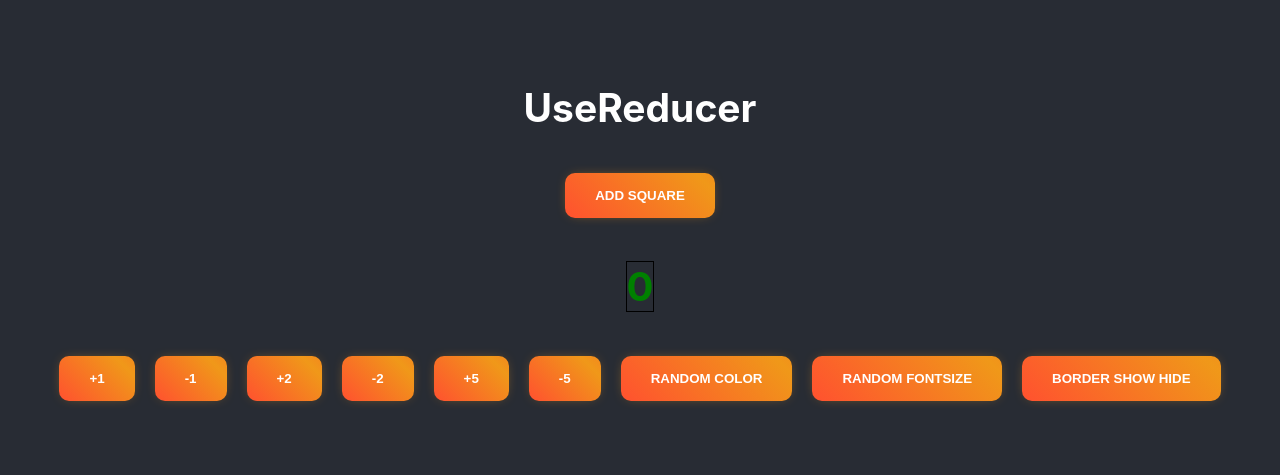
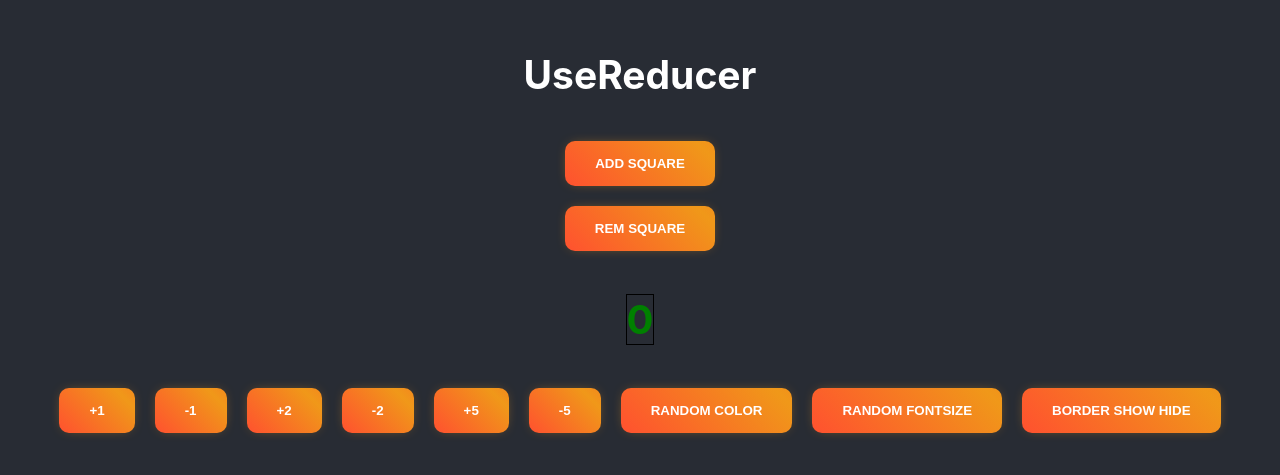
Before and after one commit to Jakavickis/drontai, a React (Create React App) app in the folder r1/: page / in a window 1280 px wide. Shown: the part 169-644 px from the top of the page. Built offline with nearby package versions, Linux system fonts and the light colour scheme.

Commit message:
upgrade sq

```diff
--- a/r1/src/Actions/count.js
+++ b/r1/src/Actions/count.js
@@ -1,4 +1,4 @@
-import { ADD_ONE, ADD_TWO, REMOVE_ONE, REMOVE_TWO, ADD_FIVE, REMOVE_FIVE, RAND_COLOR, RAND_FONT, BORDER_S_H, SQUARE } from '../Constants/actions';
+import { ADD_ONE, ADD_TWO, REMOVE_ONE, REMOVE_TWO, ADD_FIVE, REMOVE_FIVE, RAND_COLOR, RAND_FONT, BORDER_S_H, SQUARE, REM_SQUARE } from '../Constants/actions';
 
 export function add1() {
     return {
@@ -57,3 +57,8 @@ export function addSquare() {
         type: SQUARE
     }
 }
+export function remSquare() {
+    return {
+        type: REM_SQUARE
+    }
+}
--- a/r1/src/Components/016/Count.jsx
+++ b/r1/src/Components/016/Count.jsx
@@ -1,5 +1,5 @@
 import { useReducer } from "react";
-import { add1, rem1, add2, rem2, rem5, add5, randomColor, randomFont, borderShowHide, addSquare } from "../../Actions/count";
+import { add1, rem1, add2, rem2, rem5, add5, randomColor, randomFont, borderShowHide, addSquare, remSquare } from "../../Actions/count";
 import count from "../../Reducers/count";
 import sq from "../../Reducers/sq";
 
@@ -21,6 +21,7 @@ function Count() {
                     sqer.map((_, i) => <div className="kv" key={i}></div>)
                 }</div>
             <button onClick={() => dispachSqer(addSquare())}>add square</button>
+            <button onClick={() => dispachSqer(remSquare())}>rem square</button>
             <h2 style={{
                 color: counter.color,
                 fontSize: counter.fontSize,
--- a/r1/src/Constants/actions.js
+++ b/r1/src/Constants/actions.js
@@ -8,3 +8,4 @@ export const RAND_COLOR = 7;
 export const RAND_FONT = 8;
 export const BORDER_S_H = 13;
 export const SQUARE = 9;
+export const REM_SQUARE = 25;
--- a/r1/src/Reducers/sq.js
+++ b/r1/src/Reducers/sq.js
@@ -1,4 +1,4 @@
-import { SQUARE } from "../Constants/actions";
+import { REM_SQUARE, SQUARE } from "../Constants/actions";
 
 function sq(state, action) {
     let newState = [...state];
@@ -6,6 +6,9 @@ function sq(state, action) {
         case SQUARE:
             newState.push('')
             break
+        case REM_SQUARE:
+            newState.shift()
+            break
         default:
     }
     return newState
```
